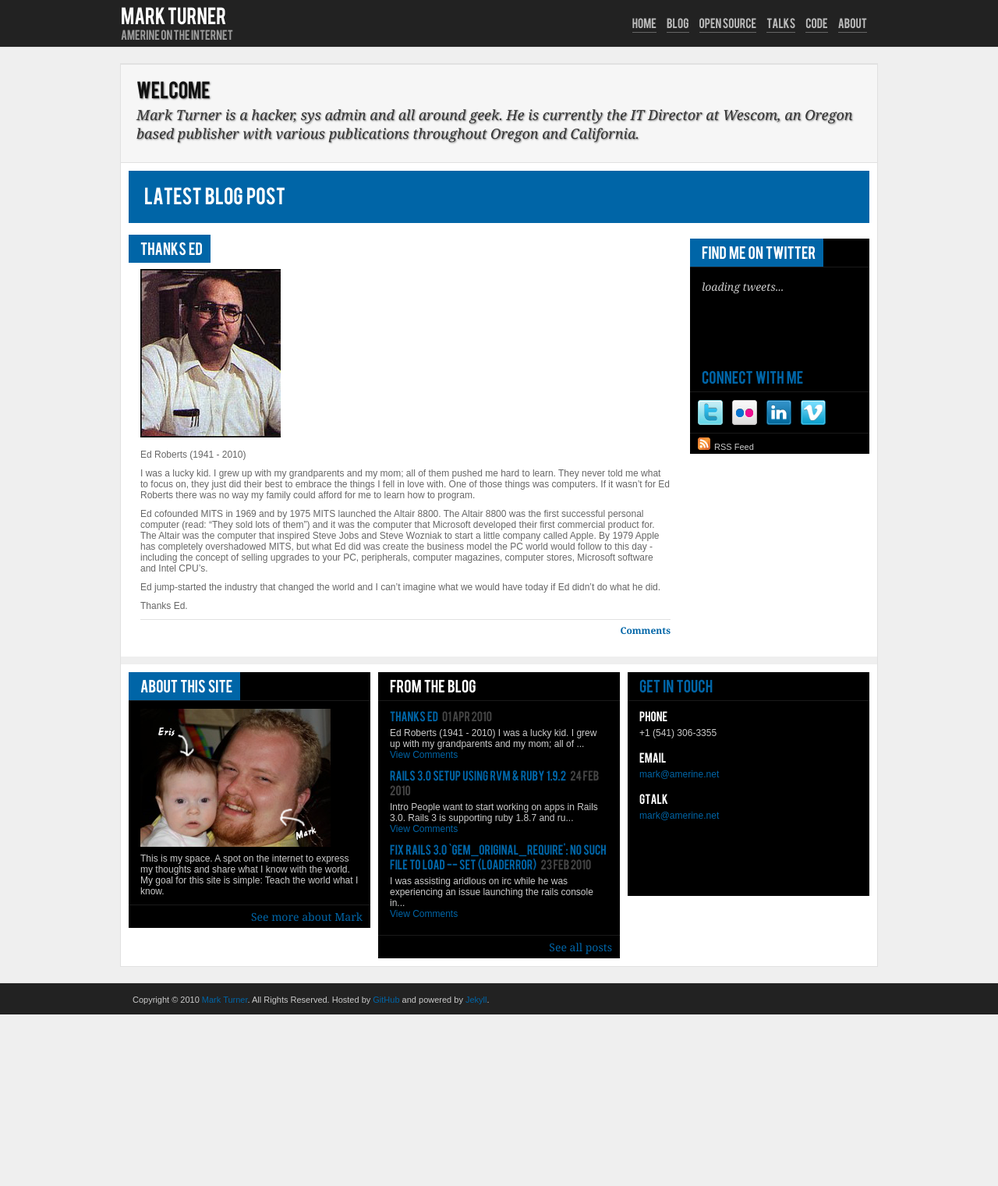
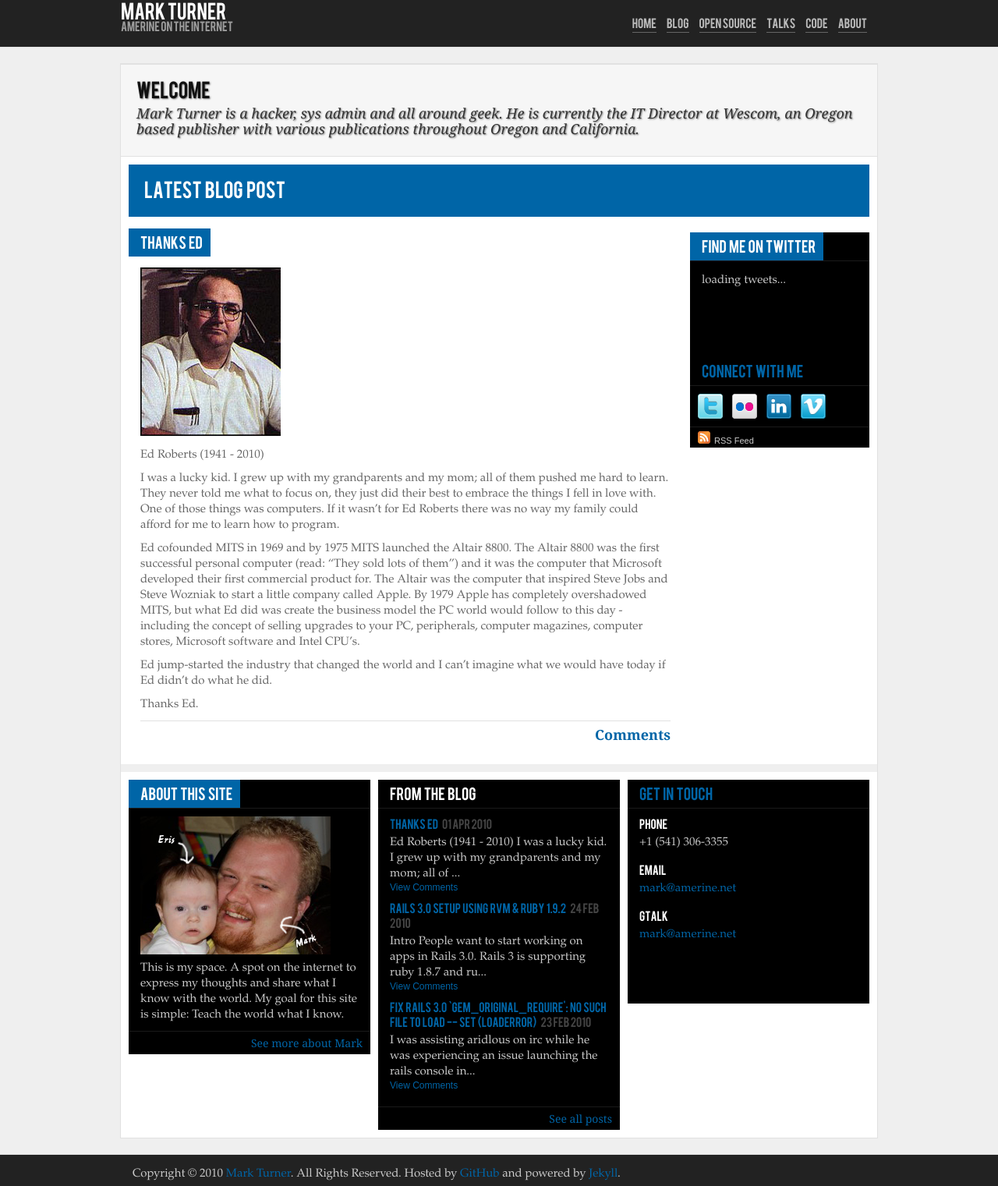
Before and after one commit to amerine/amerine.github.com, a Jekyll site: the page built from index.html, in a window 1280 px wide. Shown: the whole page at 78% size. Built offline with Jekyll 4.4.1, drawn with Linux system fonts in a browser that asks for light colours; Markdown is read by kramdown in place of the engine named in the settings; the list of posts is cut into pages by our own code; comment, search, counter and statistics services are not loaded; before the commit the page ends 1301 px from its top, so only the background shows below that.

Commit message:
CSS Tweaks

```diff
--- a/stylesheets/style.css
+++ b/stylesheets/style.css
@@ -1,5 +1,4 @@
-@import "/stylesheets/reset.css"; /* Imports the reset.css */
-
+@import "/stylesheets/reset.css";
 body {
 	background: #EFEFEF;
 	color: #666666;
@@ -7,13 +6,9 @@ body {
 	font-family: Arial,Helvetica,sans-serif;
 }
 
-
-/* HTML5 */
-
 article, aside, dialog, figure, footer, header, hgroup, nav, section { display:block; }
 time { display: inline; }
 
-/* Typography and default stuff */
 @font-face {
 	font-family: 'BebasRegular';
 	src: url('/fonts/BEBAS___-webfont.eot');
@@ -40,7 +35,7 @@ hr { border: 0 solid #e1e1e1; border-top-width: 1px; clear: both; height: 0; mar
 ol { list-style: decimal; }
 ul { list-style: none; }
 li {}
-p{}
+p{font: normal 15px/20px Palatino, "Palatino Linotype", serif; text-rendering: optimizeLegibility;}
 pre {}
 code {}
 blockquote {}
@@ -59,9 +54,6 @@ blockquote {}
 .one_third{float: left; width: 310px; margin-right: 10px;  }
 .two_third{float: left; width: 630px; margin-right: 10px;  }
 
-
-
-/****** Nav ******/
 #top{height: 60px; background: #222; margin-bottom: 20px; border-bottom: 1px solid #E1E1E1;}
 #top #logo{position: absolute; width: 50%;}
 #top #logo img{float: left;}
@@ -95,7 +87,6 @@ blockquote {}
 	text-decoration: none;
 }
 #menu li.current a {}
-	/* Level 2 */
 
 	#menu ul {
 		background: #222; border: 1px solid #1b1b1a;	display: none;	padding: 5px;
@@ -118,8 +109,6 @@ blockquote {}
 	#menu ul li  a{padding: 2px 0px;}
 	#menu ul li.last a{border-bottom: none;}
 
-
-	/***** CODE BLOCKS ******/
 	pre {
 	  background: #f8f8f8;
 	  border: 1px solid #E7E5DC;
@@ -133,7 +122,6 @@ blockquote {}
 	  letter-spacing: 0;
 	}
 
-/****** Content ******/
 #content { 	width: 970px; margin: 0 auto; border: 1px solid #E1E1E1;}
 #content section#header{border: 10px solid #ffffff; background: #0065A7; padding: 15px 20px 20px 20px; }
 #content section#header h1{font-size: 24px; padding-bottom: 0px; color: #ffffff; /*text-shadow: 1px 1px 2px #444;*/}
@@ -154,7 +142,7 @@ blockquote {}
 #content section#intro a{display: block; width: 100%; text-align: right; font-family: Georgia, 'Times New Roman', Times, serif; font-weight: bold;}
 
 #content section.main{background: #ffffff; padding: 10px 0px 10px 10px; }
-	#content section.main .white{font-size: 12px;color: #666666; }
+	#content section.main .white{font: normal 18px/25px Palatino, "Palatino Linotype", serif; text-rendering: optimizeLegibility; color: #666666; }
 	#content section.main .white img{display: block;margin-bottom: 5px;}
 	#content section.main .white h2{ height: 36px;  color: #ffffff; background: #0065A7; padding: 5px 10px 7px 15px;  display: inline;}
 	#content section.main .white .elements{padding: 15px;}
@@ -175,7 +163,6 @@ blockquote {}
 	#content section.main .black .rss a{ color: #cbcbcb; padding-left: 5px;}
 	#content section.main .black .rss a:hover{ color: #0065A7;}
 
-/****** Portfolio ******/
 #content section.portfolio{background: #ffffff; padding: 10px 0px 10px 10px; margin-top: 10px;}
 	#content section.portfolio aside{background: #000000;}
 	#content section.portfolio aside .elements{padding: 15px;}
@@ -190,11 +177,9 @@ blockquote {}
 		background-position: 15px 9px;
 	}
 
-	/* 0065A7 */
 	#content section.portfolio section{background: #f2f2f2; padding: 10px; width: 610px;}
 	#content section.portfolio section .images{background: #eee;}
 
-/****** Blog *****/
 
 #content section.blog{background: #ffffff; padding: 10px 0px 10px 10px; margin-top: 10px;}
 	#content section.blog aside{ float: left; width: 230px; margin-right: 10px; }
@@ -286,7 +271,6 @@ blockquote {}
 		}
 		#content section.blog .prevnext .next a:hover{	background-color: #0065A7; color: #fff; text-decoration: none;}
 
-		/* comments */
 		#content section.blog article #comments{padding: 20px; }
 		#content section.blog article #comments .comment{margin-bottom: 20px;background: #f7f7f7; border-bottom: 1px solid #efefef;}
 		#content section.blog article #comments .comment .top{background: #efefef; padding: 5px 10px;}
@@ -335,7 +319,6 @@ blockquote {}
 			background-position: 0px 4px;
 		}
 
-/****** Pages *****/
 
 #content section.pages{background: #ffffff; padding: 10px 0px 10px 10px; margin-top: 10px;}
 	#content section.pages aside{background: #000000;}
@@ -377,7 +360,7 @@ blockquote {}
 
 #content section.pages section .last{padding: 0px;}
 
-/****** Pages amerine ******/
+
 #content nav.menuamerine{   background: #f2f2f2; border-top: 1px solid #E1E1E1; border-bottom: 1px solid #E1E1E1;}
 #content nav.menuamerine ul{height: 30px;}
 #content nav.menuamerine ul li{padding: 10px; padding-top: 7px; padding-bottom: 8px;border-right: 1px solid #E1E1E1;  float: left; color: #fff; font-size: 18px; font-family: 'BebasRegular', Georgia, 'Times New Roman', Times, serif;}
@@ -446,10 +429,6 @@ blockquote {}
 	#content section.pageamerine .box h3{ font-weight: bold; font-family: Georgia, 'Times New Roman', Times, serif;}
 	#github-projects div.box.white.one_quarter div.contents div.title {margin-right: 0px;}
 
-
-
-
-/****** Footer ******/
 #content section.footertop{background: #ffffff; padding: 10px 0px 10px 10px; margin-top: 10px;}
 
 	#content section.footertop .black{background: #000000; padding-top: 5px;color: #cbcbcb; font-size: 12px;}
@@ -471,7 +450,6 @@ blockquote {}
 	#content section.footertop .black .bottom a{font-family: Georgia, 'Times New Roman', Times, serif; font-size: 14px;}
 
 
-/****** FOOTER ******/
 footer { background: #222222; height: 25px; padding-top: 15px; margin-top: 20px; font-size: 11px; color: #cbcbcb;	border-top: 1px solid #E1E1E1;}
 footer a {color: #0065A7;}
 footer div{width: 940px; margin: 0 auto;}
@@ -481,5 +459,4 @@ footer ul li{float: left; padding-left: 15px;}
 footer ul li a{padding-right: 15px;}
 footer ul li a:hover{text-decoration: underline;}
 
-/****** GITHUB REPOS ******/
 #github-projects div.box.white.one_quarter {margin-top: 15px;}
```
